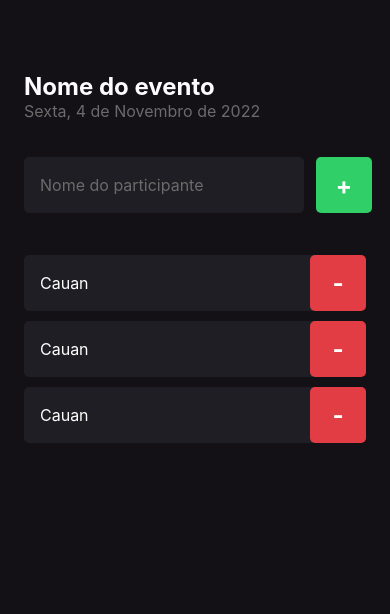
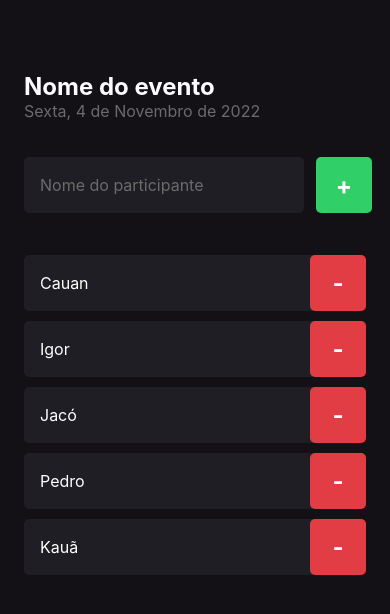
Before and after one commit to CauanDZN/imhere, a React Native app: screen / in a window 390 px wide. Shown: the top 614 px of the page. Built offline with nearby package versions, Linux system fonts and the light colour scheme.

Commit message:
:bookmark_tabs: Adding FlatList

```diff
--- a/App.tsx
+++ b/App.tsx
@@ -1,7 +1,16 @@
+import { StatusBar } from 'react-native'
 import { Home } from "./src/screens/Home";
 
 export default function App(){
   return(
-    <Home />
+    <>
+      <StatusBar
+        barStyle="light-content"
+        backgroundColor="transparent"
+        translucent
+      />
+      <Home />
+    </>
+
   );
 }
--- a/src/components/Participant/index.tsx
+++ b/src/components/Participant/index.tsx
@@ -1,14 +1,19 @@
 import { View, Text, TouchableOpacity } from "react-native";
 import { styles } from "./styles";
 
-export function Participant(){
+type Props = {
+    name: string;
+    onRemove: () => void;
+}
+
+export function Participant({ name, onRemove }: Props){
     return(
         <View style={styles.container}>
             <Text style={styles.name}>
-                Cauan
+                {name}
             </Text>
 
-            <TouchableOpacity style={styles.button}>
+            <TouchableOpacity style={styles.button} onPress={onRemove}>
                 <Text style={styles.buttonText}>
                     -
                 </Text>
--- a/src/screens/Home/index.tsx
+++ b/src/screens/Home/index.tsx
@@ -1,12 +1,18 @@
-import { Text, View, TextInput, TouchableOpacity } from 'react-native';
+import { Text, View, TextInput, TouchableOpacity, FlatList } from 'react-native';
 
 import { styles } from './styles';
 
 import { Participant } from '../../components/Participant';
 
 export function Home(){
+  const participants = ['Cauan', 'Igor', 'Jacó', 'Pedro', 'Kauã'];
+
   function handleParticipantAdd(){
     console.log("Você pressionou o botão.")
+  };
+
+  function handleParticipantRemove(){
+    console.log("Você pressionou o botão de remover.")
   };
 
   return(
@@ -33,9 +39,25 @@
         </TouchableOpacity>
       </View>
 
-      <Participant />
-      <Participant />
-      <Participant />
+      <FlatList
+        data={participants}
+        keyExtractor={item => item}
+        renderItem={({ item }) => (
+          <Participant
+              key={item}
+              name={item}
+              onRemove={handleParticipantRemove}
+            />
+        )}
+        showsVerticalScrollIndicator={false}
+        ListEmptyComponent={() => (
+          <Text style={styles.listEmptyText}>
+            Ninguém chegou no evento ainda. Adicione participantes.
+          </Text>
+        )}
+      />
+
+
     </View>
   );
 }
--- a/src/screens/Home/styles.ts
+++ b/src/screens/Home/styles.ts
@@ -44,5 +44,10 @@
       flexDirection: "row",
       marginTop: 36,
       marginBottom: 42
+    },
+    listEmptyText: {
+      color: "#FFF",
+      fontSize: 14,
+      textAlign: "center"
     }
   })
```
